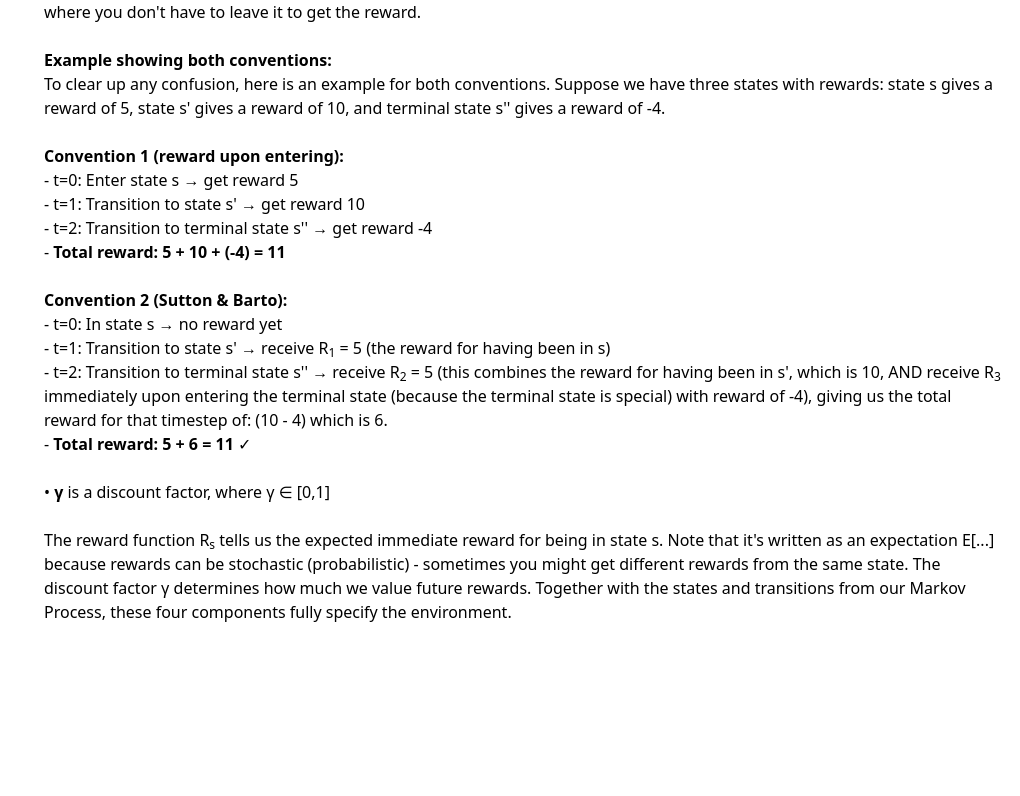
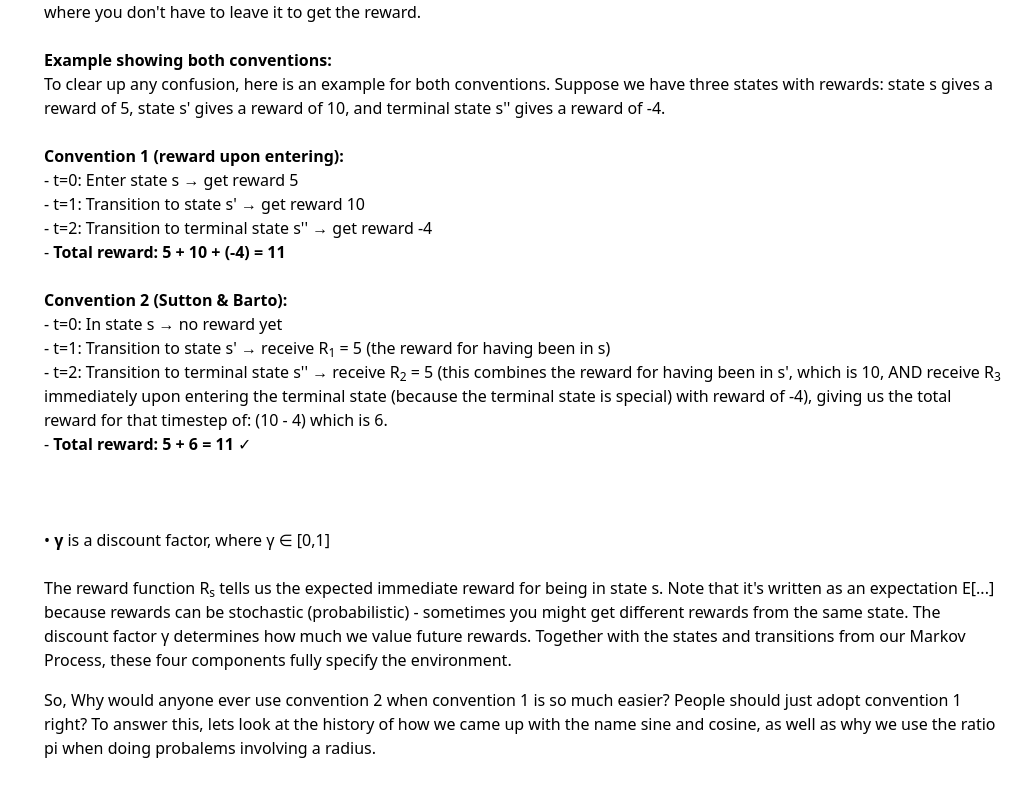
Before and after one commit to WilliamGiammona/learning-ai, a Next.js app: page /reinforcement-learning in a window 1280 px wide. Shown: the part 9931-10727 px from the top of the page, without its empty margins (260-1280 px from the left). Before the commit the page ends 10651 px from the top, so only its background shows below. Built offline with nearby package versions, Linux system fonts and the light colour scheme.

Commit message:
continuing Markov Decision Processes

```diff
--- a/app/reinforcement-learning/page.tsx
+++ b/app/reinforcement-learning/page.tsx
@@ -1020,6 +1020,8 @@ export default function ReinforcementLearningPage() {
               reward of -4), giving us the total reward for that timestep of:
               (10 - 4) which is 6.
               <br />- <strong>Total reward: 5 + 6 = 11</strong> ✓
+              <br />
+              <br />
               <br /> <br />• <strong>γ</strong> is a discount factor, where γ ∈
               [0,1]
               <br />
@@ -1033,6 +1035,13 @@ export default function ReinforcementLearningPage() {
               Markov Process, these four components fully specify the
               environment.
             </p>
+            <p className="mb4">
+              So, Why would anyone ever use convention 2 when convention 1 is so
+              much easier? People should just adopt convention 1 right? To
+              answer this, lets look at the history of how we came up with the
+              name sine and cosine, as well as why we use the ratio pi when
+              doing probalems involving a radius.
+            </p>
           </section>
         </main>
       </div>
```
